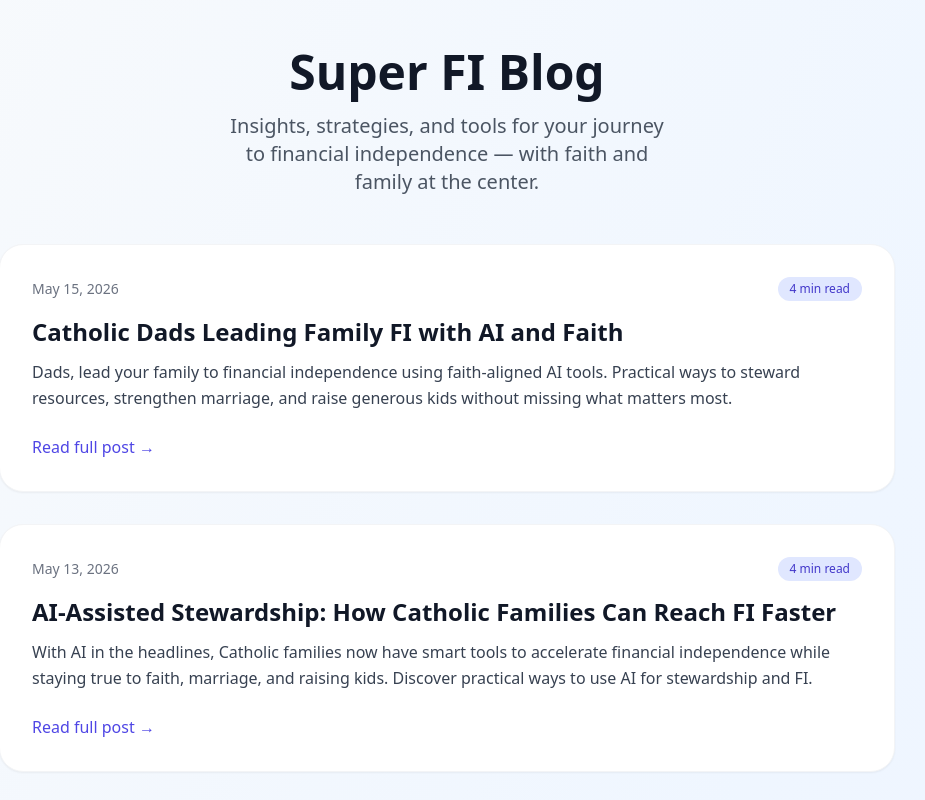
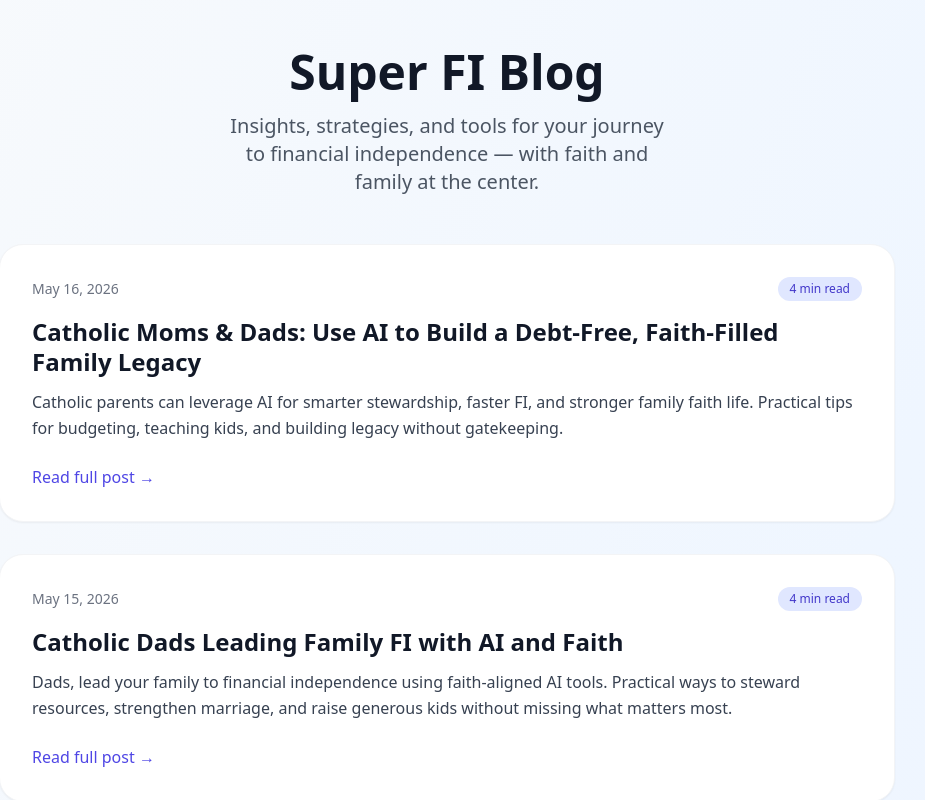
Before and after one commit to daughterpop/super-fi-calc, a React (Vite) app: page /blog in a window 1280 px wide. Shown: the top 800 px of the page, without its empty margins (193-1118 px from the left). Built offline with nearby package versions, Linux system fonts and the light colour scheme.

Commit message:
Update BlogIndex and routing for new post: Catholic Moms & Dads: Use AI to Build a Debt-Free, Faith-Filled Family Legacy – May 16, 2026

```diff
--- a/src/main.jsx
+++ b/src/main.jsx
@@ -16,6 +16,7 @@ import FaithfulParentingOnThePathToFiCreatingMarginForWhatMattersMostInYourChris
 import HowChristianCouplesUnlockFinancialFreedomTogetherFaithTeamworkAndALegacyYourFamilyWillThankYouFor from './pages/how-christian-couples-unlock-financial-freedom-together-faith-teamwork-and-a-legacy-your-family-will-thank-you-for.jsx';
 import AiAssistedStewardshipHowCatholicFamiliesLeverageSmartToolsForFiAndFaithfulLiving from './pages/ai-assisted-stewardship-how-catholic-families-leverage-smart-tools-for-fi-and-faithful-living.jsx';
 import CatholicDadsLeadingFamilyFiWithAiAndFaith from './pages/catholic-dads-leading-family-fi-with-ai-and-faith.jsx';
+import CatholicMomsDadsUseAiToBuildDebtFreeFaithFilledFamilyLegacy from './pages/catholic-moms-dads-use-ai-to-build-debt-free-faith-filled-family-legacy.jsx';
 import BlogIndex from './pages/BlogIndex.jsx';
 
 ReactDOM.createRoot(document.getElementById('root')).render(
@@ -35,6 +36,7 @@ ReactDOM.createRoot(document.getElementById('root')).render(
         <Route path="/blog/how-christian-couples-unlock-financial-freedom-together-faith-teamwork-and-a-legacy-your-family-will-thank-you-for" element={<HowChristianCouplesUnlockFinancialFreedomTogetherFaithTeamworkAndALegacyYourFamilyWillThankYouFor />} />
         <Route path="/blog/ai-assisted-stewardship-how-catholic-families-leverage-smart-tools-for-fi-and-faithful-living" element={<AiAssistedStewardshipHowCatholicFamiliesLeverageSmartToolsForFiAndFaithfulLiving />} />
         <Route path="/blog/catholic-dads-leading-family-fi-with-ai-and-faith" element={<CatholicDadsLeadingFamilyFiWithAiAndFaith />} />
+        <Route path="/blog/catholic-moms-dads-use-ai-to-build-debt-free-faith-filled-family-legacy" element={<CatholicMomsDadsUseAiToBuildDebtFreeFaithFilledFamilyLegacy />} />
         <Route path="*" element={<div className="p-10 text-center text-xl">Page not found — <a href="/" className="text-indigo-600 underline">Go Home</a></div>} />
       </Routes>
     </BrowserRouter>
--- a/src/pages/BlogIndex.jsx
+++ b/src/pages/BlogIndex.jsx
@@ -2,6 +2,13 @@ import React from 'react';
 
 export default function BlogIndex() {
   const posts = [
+    {
+      date: 'May 16, 2026',
+      title: 'Catholic Moms & Dads: Use AI to Build a Debt-Free, Faith-Filled Family Legacy',
+      excerpt: 'Catholic parents can leverage AI for smarter stewardship, faster FI, and stronger family faith life. Practical tips for budgeting, teaching kids, and building legacy without gatekeeping.',
+      readTime: '4 min read',
+      slug: 'catholic-moms-dads-use-ai-to-build-debt-free-faith-filled-family-legacy'
+    },
     {
       date: 'May 15, 2026',
       title: 'Catholic Dads Leading Family FI with AI and Faith',
```
